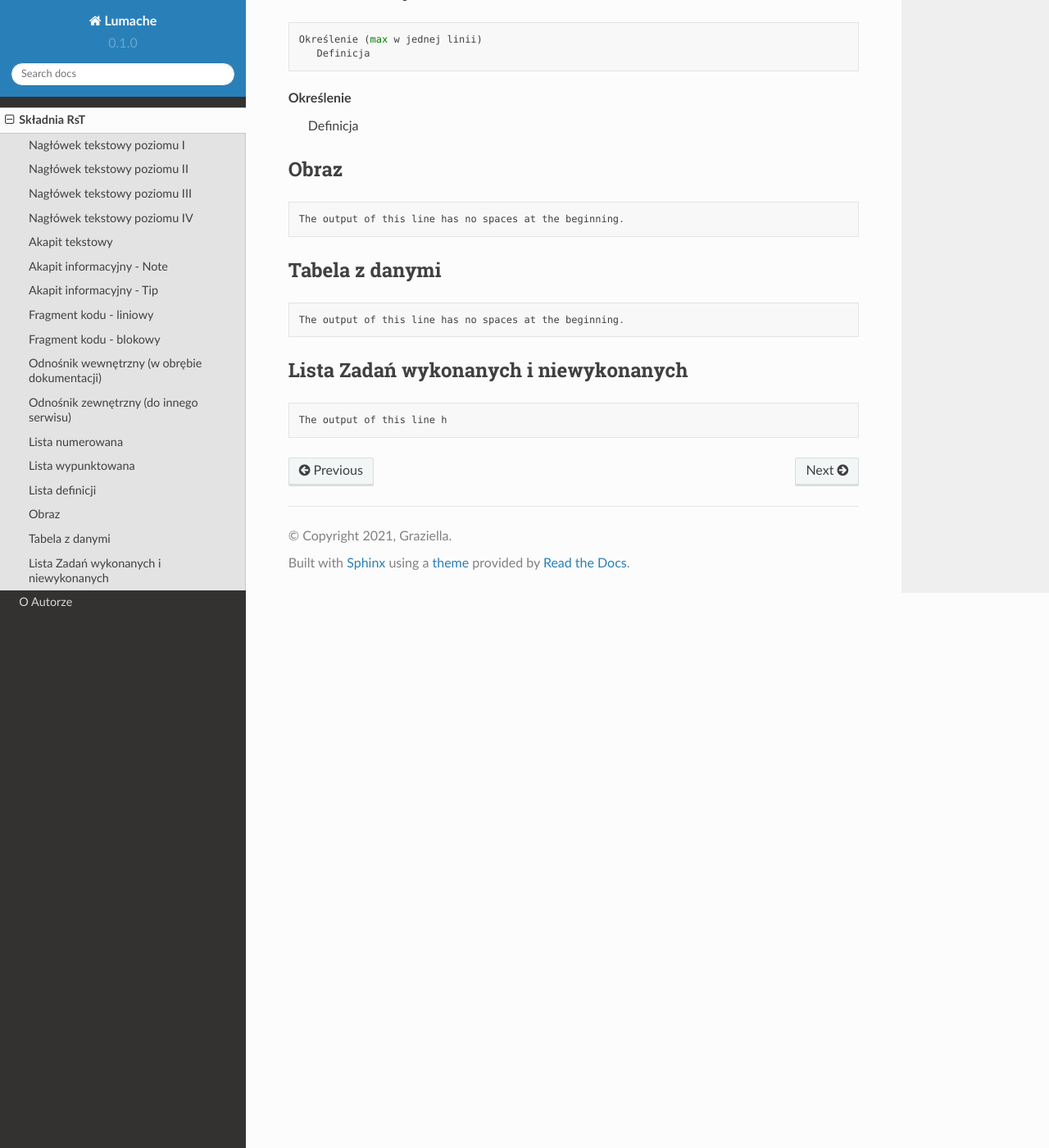
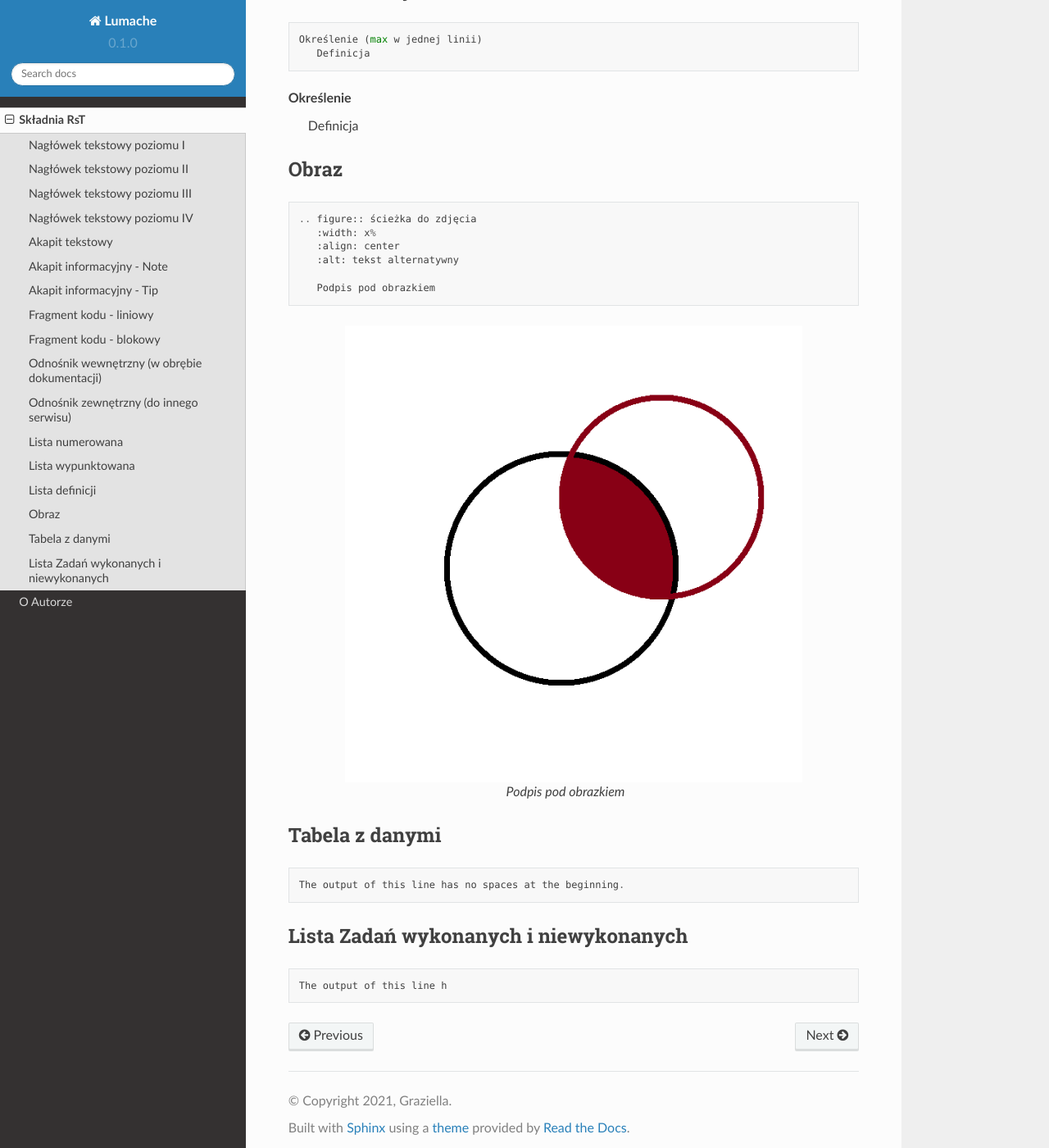
Before and after one commit to Solarczyk/zse-4tpks-rtd, a Sphinx documentation site: the page built from docs/source/skladnia.rst, in a window 1280 px wide and 1400 px high, scrolled down 2480 px. Shown: the whole window at 82% size. Built offline with Sphinx 7.4.7 and the Read the Docs theme 2.0.0, drawn with Linux system fonts in a browser that asks for light colours.

Commit message:
Update skladnia.rst

```diff
--- a/docs/source/skladnia.rst
+++ b/docs/source/skladnia.rst
@@ -144,7 +144,19 @@ Obraz
 
 .. code-block::
 
-       The output of this line has no spaces at the beginning.
+   .. figure:: ścieżka do zdjęcia
+      :width: x%
+      :align: center
+      :alt: tekst alternatywny
+
+      Podpis pod obrazkiem
+
+.. figure:: examp.png
+   :width: 80%
+   :align: center
+   :alt: tekst alternatywny
+
+   Podpis pod obrazkiem
 
 Tabela z danymi
 ---------------
```
